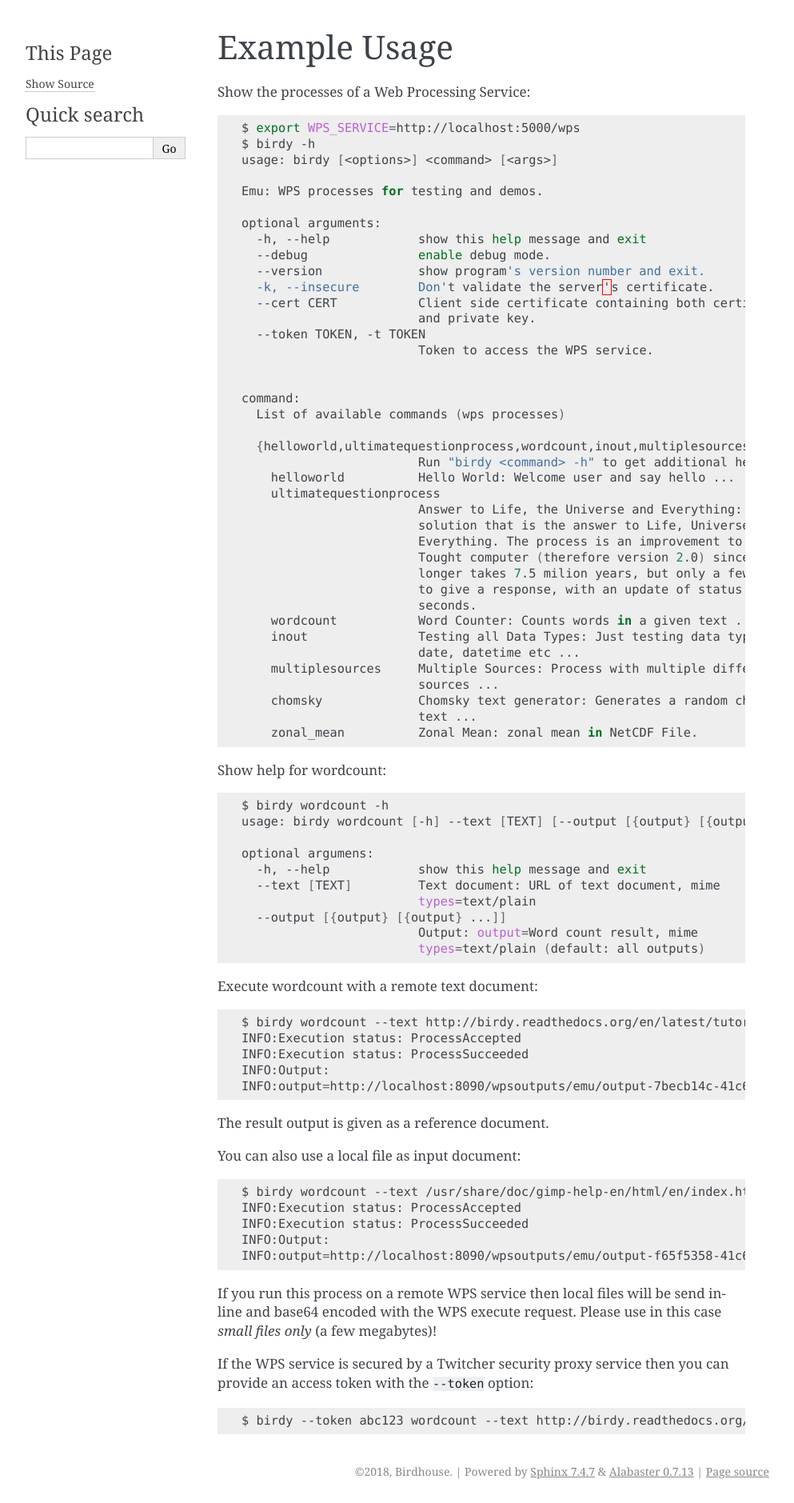
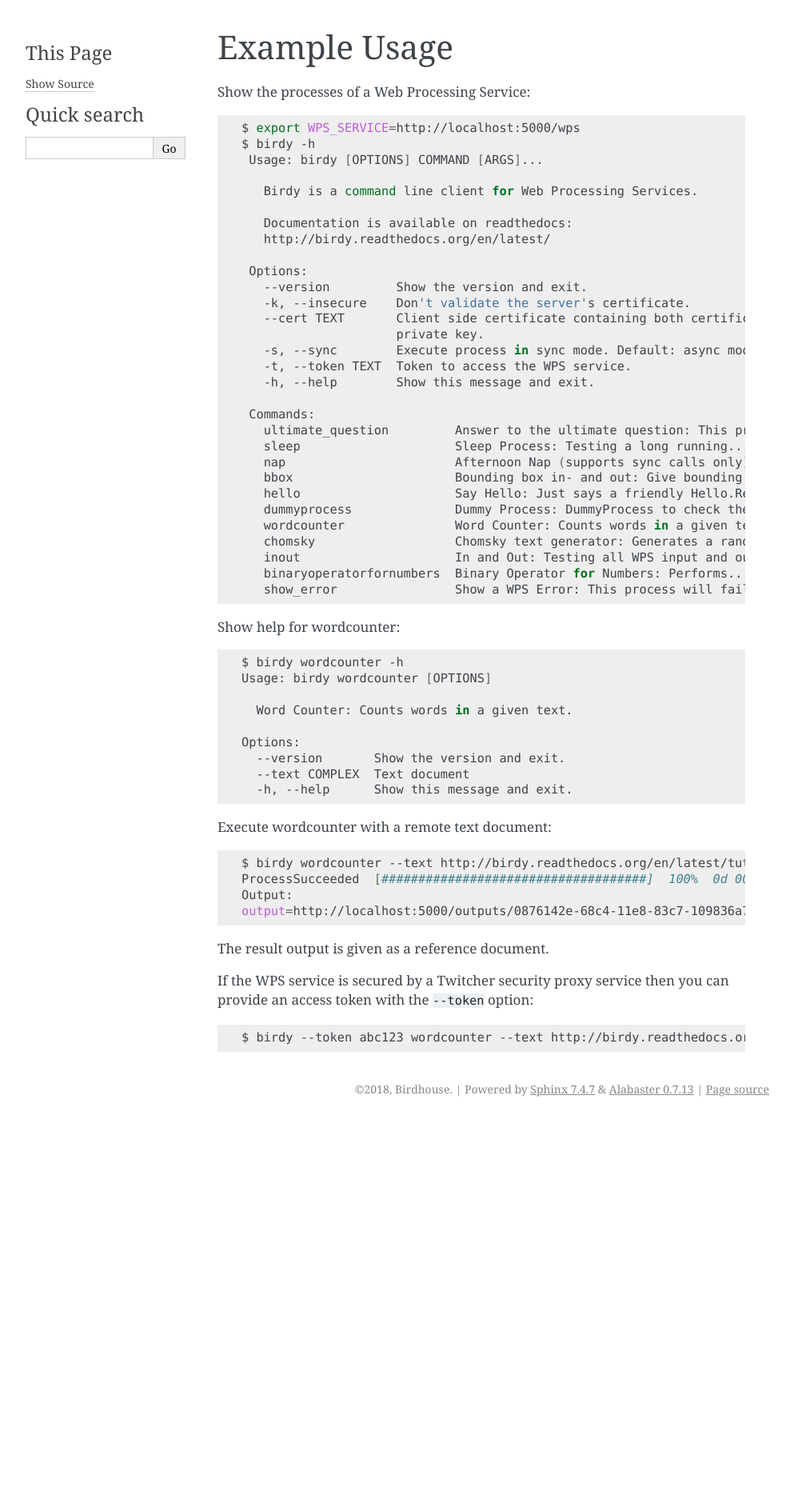
Before and after one commit to bird-house/birdy, a Sphinx documentation site: the page built from docs/source/tutorial.rst, in a window 1280 px wide. Shown: the whole page at 80% size, without its empty margins (148-1141 px from the left). Built offline with Sphinx 7.4.7, drawn with Linux system fonts in a browser that asks for light colours; after the commit the page ends 1401 px from its top, so only the background shows below that.

```diff
--- a/README.rst
+++ b/README.rst
@@ -9,6 +9,10 @@ Birdy
 .. image:: https://travis-ci.org/bird-house/birdy.svg?branch=master
    :target: https://travis-ci.org/bird-house/birdy
    :alt: Travis Build
+
+.. image:: https://api.codacy.com/project/badge/Grade/da14405a9a6d4c2e9c405d9c0c8babe7
+   :target: https://www.codacy.com/app/cehbrecht/birdy?utm_source=github.com&amp;utm_medium=referral&amp;utm_content=bird-house/birdy&amp;utm_campaign=Badge_Grade
+   :alt: Codacy Code Checks
 
 .. image:: https://img.shields.io/github/license/bird-house/birdy.svg
    :target: https://github.com/bird-house/birdy/blob/master/LICENSE.txt
--- a/docs/source/tutorial.rst
+++ b/docs/source/tutorial.rst
@@ -9,89 +9,65 @@ Show the processes of a Web Processing Service:
 
    $ export WPS_SERVICE=http://localhost:5000/wps
    $ birdy -h
-   usage: birdy [<options>] <command> [<args>]
+    Usage: birdy [OPTIONS] COMMAND [ARGS]...
 
-   Emu: WPS processes for testing and demos.
+      Birdy is a command line client for Web Processing Services.
 
-   optional arguments:
-     -h, --help            show this help message and exit
-     --debug               enable debug mode.
-     --version             show program's version number and exit.
-     -k, --insecure        Don't validate the server's certificate.
-     --cert CERT           Client side certificate containing both certificate
-                           and private key.
-     --token TOKEN, -t TOKEN
-                           Token to access the WPS service.
+      Documentation is available on readthedocs:
+      http://birdy.readthedocs.org/en/latest/
 
+    Options:
+      --version         Show the version and exit.
+      -k, --insecure    Don't validate the server's certificate.
+      --cert TEXT       Client side certificate containing both certificate and
+                        private key.
+      -s, --sync        Execute process in sync mode. Default: async mode.
+      -t, --token TEXT  Token to access the WPS service.
+      -h, --help        Show this message and exit.
 
-   command:
-     List of available commands (wps processes)
+    Commands:
+      ultimate_question         Answer to the ultimate question: This process...
+      sleep                     Sleep Process: Testing a long running...
+      nap                       Afternoon Nap (supports sync calls only):...
+      bbox                      Bounding box in- and out: Give bounding box,...
+      hello                     Say Hello: Just says a friendly Hello.Returns...
+      dummyprocess              Dummy Process: DummyProcess to check the WPS...
+      wordcounter               Word Counter: Counts words in a given text.
+      chomsky                   Chomsky text generator: Generates a random...
+      inout                     In and Out: Testing all WPS input and output...
+      binaryoperatorfornumbers  Binary Operator for Numbers: Performs...
+      show_error                Show a WPS Error: This process will fail...
 
-     {helloworld,ultimatequestionprocess,wordcount,inout,multiplesources,chomsky,zonal_mean}
-                           Run "birdy <command> -h" to get additional help.
-       helloworld          Hello World: Welcome user and say hello ...
-       ultimatequestionprocess
-                           Answer to Life, the Universe and Everything: Numerical
-                           solution that is the answer to Life, Universe and
-                           Everything. The process is an improvement to Deep
-                           Tought computer (therefore version 2.0) since it no
-                           longer takes 7.5 milion years, but only a few seconds
-                           to give a response, with an update of status every 10
-                           seconds.
-       wordcount           Word Counter: Counts words in a given text ...
-       inout               Testing all Data Types: Just testing data types like
-                           date, datetime etc ...
-       multiplesources     Multiple Sources: Process with multiple different
-                           sources ...
-       chomsky             Chomsky text generator: Generates a random chomsky
-                           text ...
-       zonal_mean          Zonal Mean: zonal mean in NetCDF File.
-
-
-Show help for wordcount:
+Show help for wordcounter:
 
 .. code-block:: sh
 
-    $ birdy wordcount -h
-    usage: birdy wordcount [-h] --text [TEXT] [--output [{output} [{output} ...]]]
+    $ birdy wordcounter -h
+    Usage: birdy wordcounter [OPTIONS]
 
-    optional argumens:
-      -h, --help            show this help message and exit
-      --text [TEXT]         Text document: URL of text document, mime
-                            types=text/plain
-      --output [{output} [{output} ...]]
-                            Output: output=Word count result, mime
-                            types=text/plain (default: all outputs)
+      Word Counter: Counts words in a given text.
+
+    Options:
+      --version       Show the version and exit.
+      --text COMPLEX  Text document
+      -h, --help      Show this message and exit.
 
 
-Execute wordcount with a remote text document:
+Execute wordcounter with a remote text document:
 
 .. code-block:: sh
 
-    $ birdy wordcount --text http://birdy.readthedocs.org/en/latest/tutorial.html
-    INFO:Execution status: ProcessAccepted
-    INFO:Execution status: ProcessSucceeded
-    INFO:Output:
-    INFO:output=http://localhost:8090/wpsoutputs/emu/output-7becb14c-41c6-11e5-ae23-68f72837e1b4.txt (text/plain)
+    $ birdy wordcounter --text http://birdy.readthedocs.org/en/latest/tutorial.html
+    ProcessSucceeded  [####################################]  100%  0d 00:01:39
+    Output:
+    output=http://localhost:5000/outputs/0876142e-68c4-11e8-83c7-109836a7cf3a/out_CK146m.txt
+
 
 The result output is given as a reference document.
 
-
-You can also use a local file as input document:
+If the WPS service is secured by a Twitcher security proxy service then you can
+provide an access token with the ``--token`` option:
 
 .. code-block:: sh
 
-    $ birdy wordcount --text /usr/share/doc/gimp-help-en/html/en/index.html
-    INFO:Execution status: ProcessAccepted
-    INFO:Execution status: ProcessSucceeded
-    INFO:Output:
-    INFO:output=http://localhost:8090/wpsoutputs/emu/output-f65f5358-41c6-11e5-ae23-68f72837e1b4.txt (text/plain)
-
-
-If you run this process on a remote WPS service then local files will be send inline and base64 encoded with the WPS execute request. Please use in this case *small files only* (a few megabytes)!
-
-If the WPS service is secured by a Twitcher security proxy service then you can provide an access token with the ``--token`` option:
-
-.. code-block:: sh
-
-    $ birdy --token abc123 wordcount --text http://birdy.readthedocs.org/en/latest/tutorial.html
+    $ birdy --token abc123 wordcounter --text http://birdy.readthedocs.org/en/latest/tutorial.html
```
Also changed, not shown: docs/source/installation.rst (+9 -0 lines), docs/source/usage.rst (+18 -7 lines), .codacy.yml.
